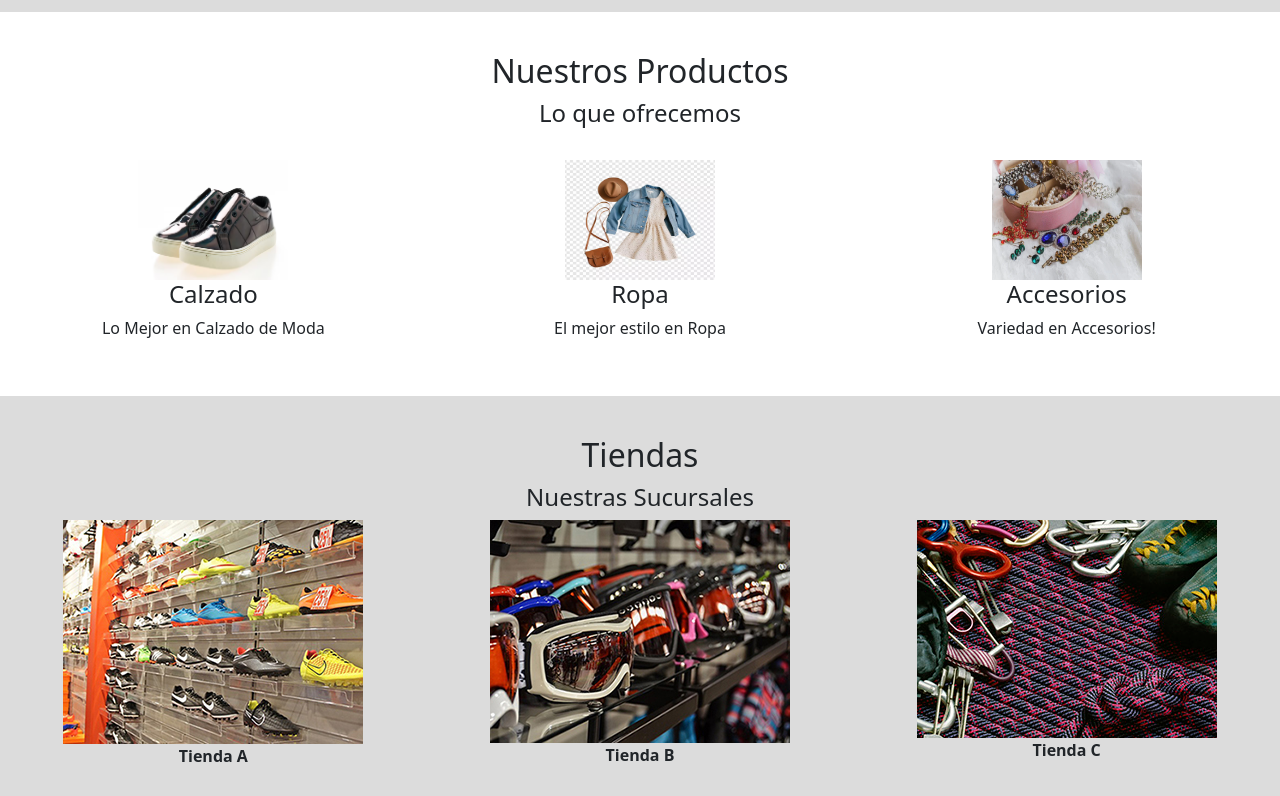
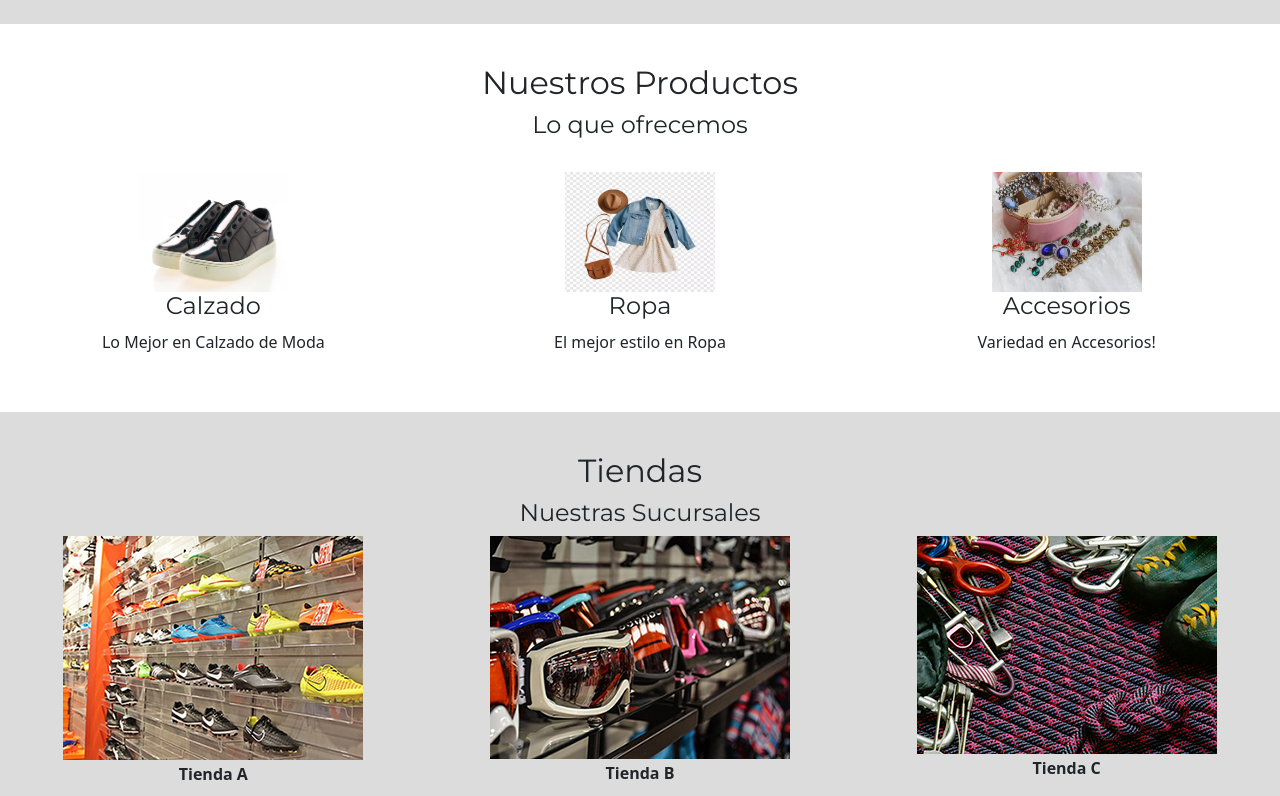
Before and after one commit to sofiasanchez14273-netizen/AngelasBoutique, a plain HTML site: page webpersonal.html in a window 1280 px wide. Shown: the part 890-1686 px from the top of the page. Drawn offline with nearby package versions, Linux system fonts and the light colour scheme.

Commit message:
Update webpersonal.html

```diff
--- a/webpersonal.html
+++ b/webpersonal.html
@@ -4,6 +4,9 @@
         <title>Angela´s Boutique</title>
         <meta charset="UTF-8">
         <link rel="stylesheet" href="css/estilos.css">
+		<link href="css/bootstrap.css" rel="stylesheet">
+		    <link href="css/main.css" rel="stylesheet">
+    <script src="js/jquery.min.js"></script>
         <meta name="viewport" content="width=device-width, initial-scale=1">
     </head>
     <body id="top" data-spy="scroll" data-target=".navbar" data-offset="60">
@@ -254,4 +257,5 @@ $(document).ready(function(){
 </script>
 
     </body>
+
 </html>
```
